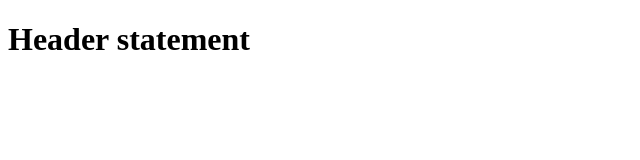
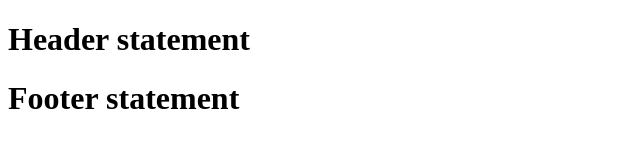
Before and after one commit to pallavikalshetti/sba.pull.assignment, a plain HTML site: page index.html in a window 1280 px wide. Shown: the whole page, without its empty margins (0-640 px from the left). Drawn offline with Linux system fonts and the light colour scheme.

Commit message:
added footer statement

```diff
--- a/index.html
+++ b/index.html
@@ -7,5 +7,6 @@
 </head>
 <body>
    <h1>Header statement</h1>
+   <h1>Footer statement</h1>
 </body>
 </html>
```
